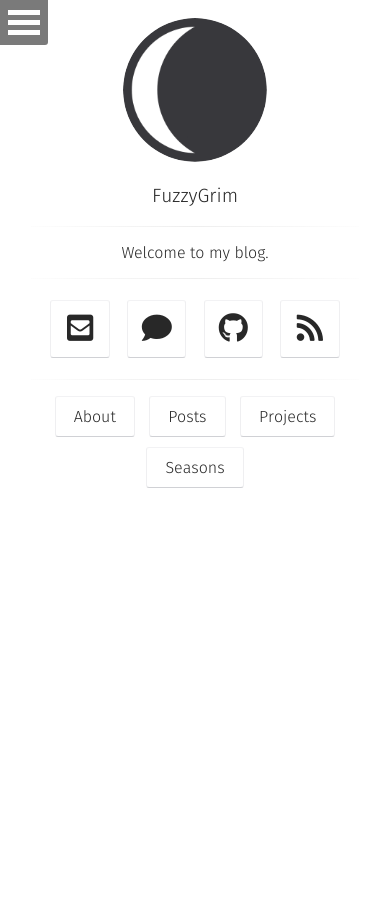
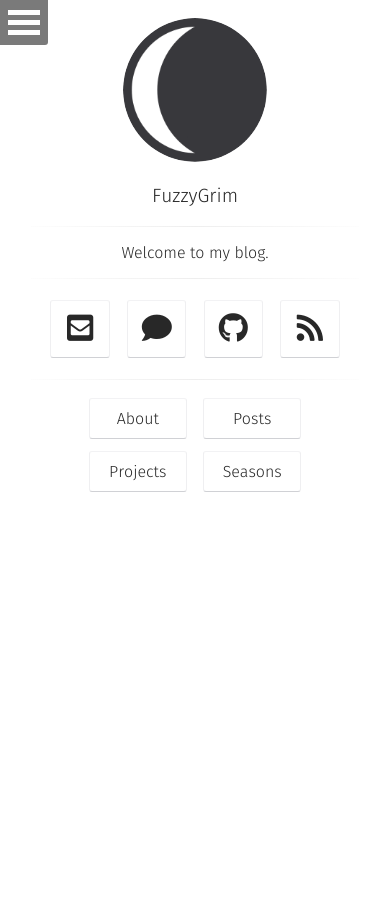
Before and after one commit to FuzzyGrim/blog, a Jekyll site: the page built from index.html, in a window 390 px wide. Built offline with Jekyll 4.4.1, drawn with Linux system fonts in a browser that asks for light colours; some web fonts are replaced.

Commit message:
fix links layout

```diff
--- a/_includes/meta.html
+++ b/_includes/meta.html
@@ -9,7 +9,7 @@
             <span class="term"><i class="fab fa-mastodon fa-fw"></i> Toot</span>
         </a>
         <a href="{{ site.url }}/feed.xml" title="Subscribe to RSS" {% if site.umami %} class="tag umami--click--rss-button" {% else %} class="tag" {% endif %} download>
-            <span class="term"><i class="fa fa-fw">&#xf09e; </i> RSS</span>
+            <span class="term"><i class="fas fa-rss fa-fw"></i> RSS</span>
         </a>
         <a href="#donate" title="Donate" {% if site.umami %} class="tag umami--click--donate-button" {% else %} class="tag" {% endif %}>
             <span class="term"><i class="fab fa-monero fa-fw"></i> Donate</span>
--- a/_includes/nav.html
+++ b/_includes/nav.html
@@ -12,11 +12,14 @@
 					{% if site.email %}<li>
                         <a href="mailto:{{ site.email }}" target="_blank" rel="noopener noreferrer"><i class="fas fa-envelope-square fa-fw"></i> Email</a>
                     </li>{% endif %}
+					{% if site.matrix %}<li>
+                        <a href="https://matrix.to/#/@{{ site.matrix }}" target="_blank" rel="noopener noreferrer"><i class="fas fa-comment fa-fw"></i> Matrix</a>
+                    </li>{% endif %}
                     {% if site.github-url %}<li>
                         <a href="http://github.com/{{ site.github-url }}" target="_blank" rel="noopener noreferrer"><i class="fab fa-github fa-fw"></i> Github</a>
                     </li>{% endif %}
 					{% if site.rss %}<li>
-                        <a href="{{ site.url }}/feed.xml" target="_blank" rel="noopener noreferrer" download><i class="fa fa-fw">&#xf09e; </i> RSS</a>
+                        <a href="{{ site.url }}/feed.xml" target="_blank" rel="noopener noreferrer" download><i class="fas fa-rss fa-fw"></i> RSS</a>
                     </li>{% endif %}
 					<li><a href="{{ site.url }}/about/"><span class="btn btn-inverse">Learn More</span></a></li>
 
--- a/_layouts/home.html
+++ b/_layouts/home.html
@@ -31,7 +31,7 @@ layout: compress
                     </h3>
                     {% include social-links.html %}
                   <hr class="hr-line">
-                  <h3 class="title">
+                  <h3 class="title flex">
                          <a class="btn zoombtn" href="{{ site.url }}/about">
                          About
                          </a>
--- a/_sass/elements.scss
+++ b/_sass/elements.scss
@@ -71,10 +71,16 @@
       }
     }
 }
-.title .btn {
-    margin: 0px 5px 10px 5px;
-    @include font-rem(16);
-    font-weight:300;
+.title{
+  justify-content: center;
+  .btn {
+      margin: 2px 8px 10px;
+      @media screen and (max-width: 550px){
+        flex-basis: 30%;
+      }
+      @include font-rem(16);
+      font-weight:300;
+  }
 }
 .post-list {
     .btn {
```
